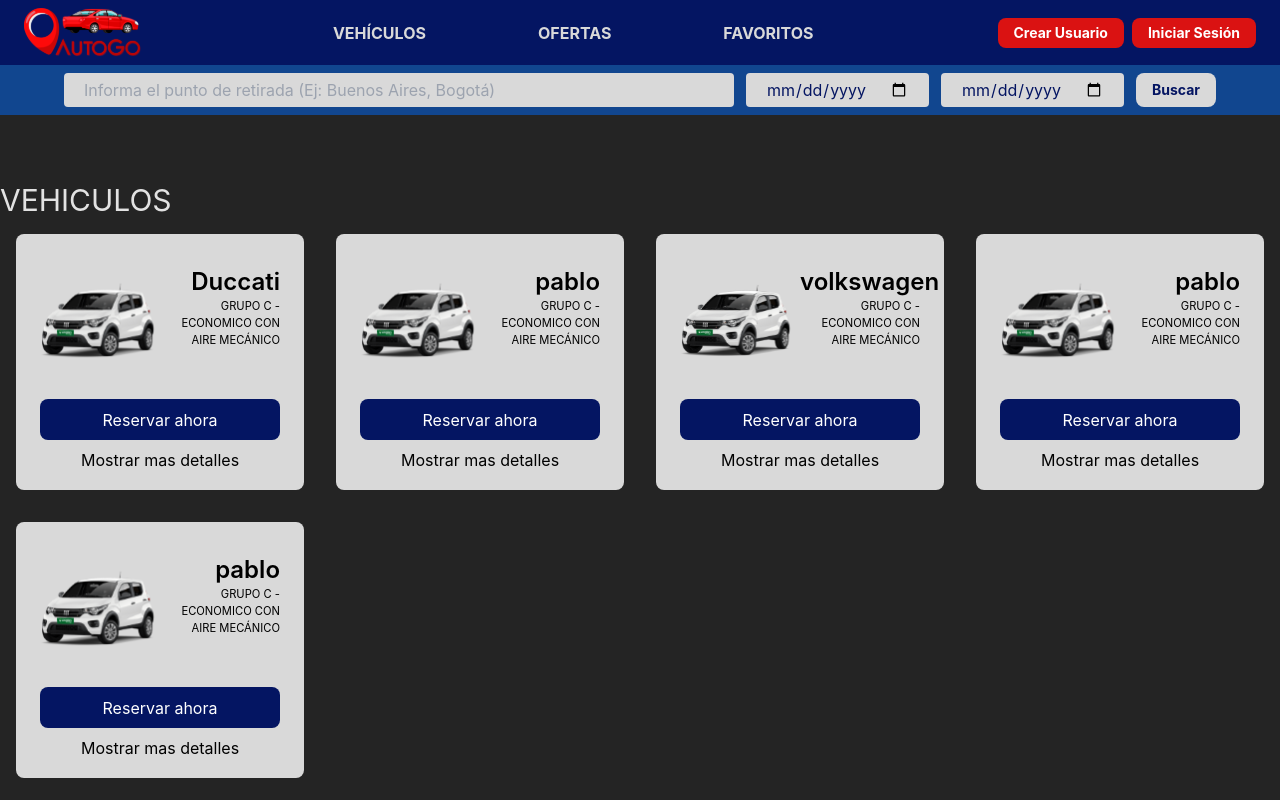
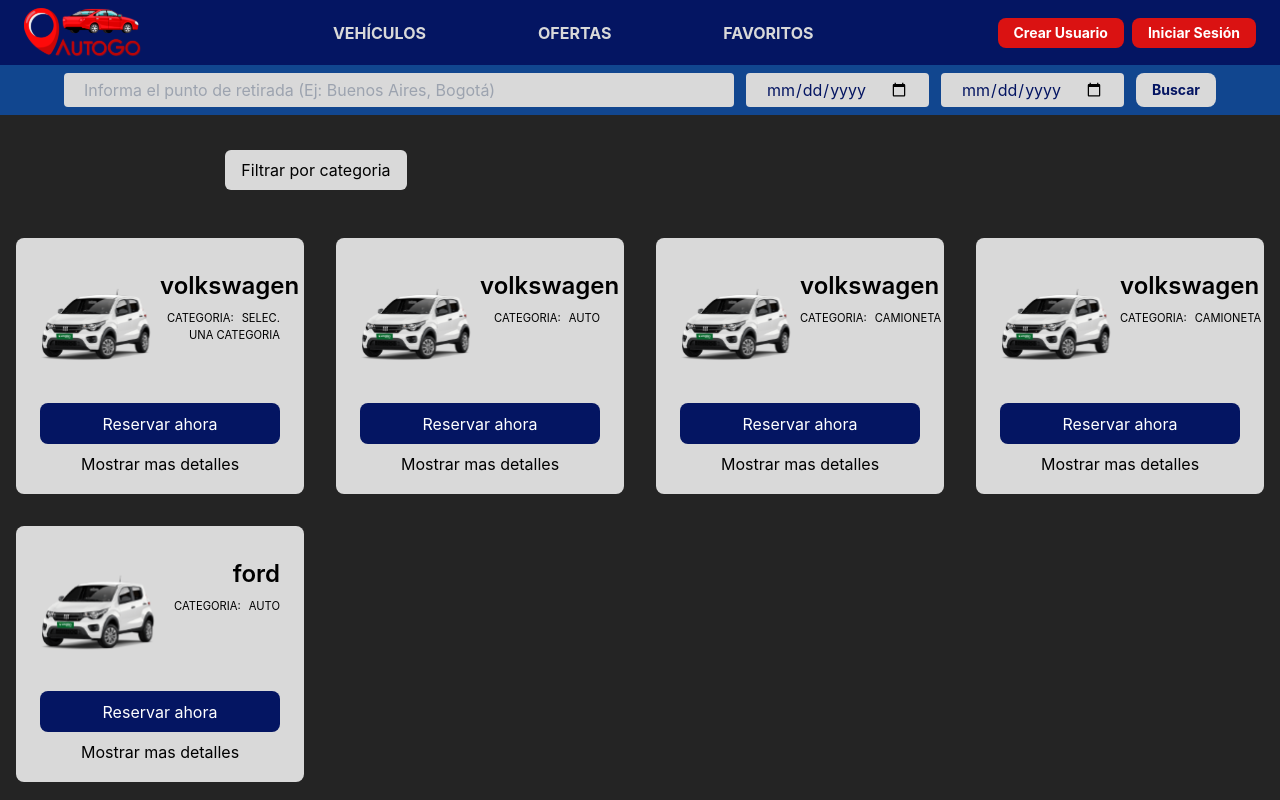
Before and after one commit to pablo-ambrogio/proyecto-final-CDT, a React (Vite) app: page / in a window 1280 px wide. Shown: the top 800 px of the page. Built offline with nearby package versions, Linux system fonts and the light colour scheme; data requests are answered from the project's data file; a web font is replaced by a local one.

Commit message:
agregando filtro

```diff
--- a/db/db.json
+++ b/db/db.json
@@ -1,78 +1,79 @@
 {
   "vehicles": [
     {
-      "brand": "Duccati",
-      "model": "golf",
-      "category": "motocicleta",
-      "serialBody": "carroceria333",
-      "serialMotor": "115hp",
-      "color": "gris",
+      "brand": "volkswagen",
+      "model": "amarok",
+      "category": "Selec. una categoria",
+      "serialBody": "ty5542589sdxx7",
+      "serialMotor": "ty5542589sdxx7",
+      "color": "gris urbano",
       "year": "2024",
-      "plaque": "654",
-      "operative": true,
-      "observation": "el auto esta perfecto",
-      "description": "descr",
-      "isFav": true,
+      "plaque": "af792fc",
+      "operative": false,
+      "observation": "pintar",
+      "description": "ideal para campo",
+      "photo": {},
       "id": "12a4"
     },
     {
-      "id": "eb28",
-      "brand": "pablo",
-      "model": "asdasd",
-      "category": "camioneta",
-      "serialBody": "asdasd",
-      "serialMotor": "motor777",
-      "color": "asdasd",
-      "year": "2017",
-      "plaque": "asdasd",
-      "operative": true,
-      "observation": "asdasd",
-      "description": "asdasd",
-      "isFav": false
+      "brand": "volkswagen",
+      "model": "amarok",
+      "category": "auto",
+      "serialBody": "ty5542589sdxx7",
+      "serialMotor": "ty5542589sdxx7",
+      "color": "gris urbano",
+      "year": "2023",
+      "plaque": "af792fc",
+      "operative": false,
+      "observation": "pintar",
+      "description": "ideal para campo",
+      "photo": {},
+      "id": "eb28"
     },
     {
-      "id": "e469",
       "brand": "volkswagen",
-      "model": "dasdasd",
+      "model": "amarok",
       "category": "camioneta",
-      "serialBody": "asdas",
-      "serialMotor": "asdasd",
-      "color": "asdasd",
-      "year": "2018",
-      "plaque": "asdasd",
+      "serialBody": "ty5542589sdxx7",
+      "serialMotor": "ty5542589sdxx7",
+      "color": "gris urbano",
+      "year": "2021",
+      "plaque": "af792fc",
       "operative": true,
-      "observation": "asdasd",
-      "description": "asdasd",
-      "isFav": true
+      "observation": "pintar",
+      "description": "ideal para campo",
+      "photo": {},
+      "id": "e469"
     },
     {
-      "id": "efd4",
-      "brand": "pablo",
-      "model": "asdasd",
-      "category": "tractor",
-      "serialBody": "asdasd",
-      "serialMotor": "asdasd",
-      "color": "asdasd",
-      "year": "2018",
-      "plaque": "asdasd",
-      "operative": true,
-      "observation": "asd",
-      "description": "asdasd",
-      "isFav": true
+      "brand": "volkswagen",
+      "model": "amarok",
+      "category": "camioneta",
+      "serialBody": "ty5542589sdxx7",
+      "serialMotor": "ty5542589sdxx7",
+      "color": "gris urbano",
+      "year": "2021",
+      "plaque": "af792fc",
+      "operative": false,
+      "observation": "pintar",
+      "description": "ideal para campo",
+      "photo": {},
+      "id": "efd4"
     },
     {
-      "id": "8fd8",
-      "brand": "pablo",
-      "category": "camioneta",
-      "description": "aire acondicionado",
-      "model": "asdasd",
-      "observation": "dddddd",
+      "brand": "ford",
+      "model": "focus",
+      "category": "auto",
+      "serialBody": "r355d4x584s8",
+      "serialMotor": "r355d4x584s8",
+      "color": "azul",
+      "year": "2016",
+      "plaque": "aa353gt",
       "operative": true,
-      "plaque": "ddddd",
-      "serialBody": "asdasd",
-      "serialMotor": "motor777",
-      "year": "2019",
-      "isFav": false
+      "observation": "service",
+      "description": "auto para ruta",
+      "photo": {},
+      "id": "8fd8"
     }
   ],
   "categories": [
@@ -93,12 +94,6 @@
       "name": "motocicleta",
       "description": "Ideal para recorre las ciudades",
       "icon": "/src/assets/iconcategories/icon-notfound.svg?t=1710974950245"
-    },
-    {
-      "id": "b429",
-      "name": "monopatin",
-      "description": "ideal para usar en la ciudad",
-      "icon": "/src/assets/iconcategories/icon-notfound.svg"
     }
   ]
 }
--- a/src/App.jsx
+++ b/src/App.jsx
@@ -3,10 +3,11 @@
 import Navbar from './components/common/header/Navbar'
 import { useLocation } from 'react-router-dom'
 import { useEffect, useState } from 'react'
+import Filter from './components/common/filter/Filter'
 
 function App() {
 
-  const {pathname} = useLocation()
+  const { pathname } = useLocation()
   const [isPathnameAdmin, setIsPathnameAdmin] = useState(false)
 
   const getPathname = (path) => {
@@ -25,18 +26,22 @@
       <div
         className="grid min-h-screen grid-rows-[150px,1fr,70px]"
       >
-        {
+        {/* {
           !isPathnameAdmin &&
-          <Navbar />
-        }
+        } */}
+        <Navbar />
         <section className="mx-auto w-full">
+          {
+            !pathname.includes("/favorite") & !isPathnameAdmin &&
+            <Filter />
+          }
           <Outlet />
         </section>
 
-        {
+        {/* {
           !isPathnameAdmin &&
-          <Footer />
-        }
+        } */}
+        <Footer />
       </div>
 
     </>
--- a/src/components/common/card/Card.jsx
+++ b/src/components/common/card/Card.jsx
@@ -4,9 +4,7 @@
 
 const Card = ({ vehicle }) => {
 
-    const { id, brand } = vehicle
-
-    console.log(vehicle);
+    const { id, brand, category } = vehicle
 
     const handleClick = () => {
         alert('Estamos trabajando para que puedas reservar tu automovil')
@@ -27,8 +25,10 @@
                                 className='text-2xl font-semibold'
                             >{brand}</h2>
                             <p
-                                className=' uppercase text-[0.7rem]'
-                            >grupo c - economico con aire mecánico</p>
+                                className=' uppercase text-[0.7rem] mt-2'
+                            >categoria:
+                                <span className='pl-2'>{category}</span>
+                            </p>
 
                             {/* <div className="h-full text-end pt-2 w-2/4">
                                 <h2 className="text-2xl font-semibold">Fiat Mobi 1.0</h2>
--- /dev/null
+++ b/src/components/common/filter/Filter.jsx
@@ -0,0 +1,89 @@
+import axios from "axios"
+import { useContext, useState } from "react";
+import { useEffect } from "react";
+import { FilterContext } from "../../../context/FilterContext";
+import { Link } from "react-router-dom";
+
+const Filter = () => {
+
+    const { check, setCheck, vehicles } = useContext(FilterContext)
+
+    const [categories, setCategories] = useState([])
+    const [filter, setFilter] = useState(false)
+    const [isCheck, setIsCheck] = useState(false)
+
+    const getCategory = async () => {
+        const { data } = await axios.get("http://localhost:3000/categories")
+        setCategories(data);
+    }
+
+    const handleCheck = e => {
+        console.log(e);
+        const { value } = e.target
+        const { checked } = e.target
+        if (checked) {
+            const vehiclesFilter = vehicles.filter(vehicle => vehicle.category === value)
+            setCheck([...check, ...vehiclesFilter])
+
+        }
+        else {
+            const vehiclesFilter = check.filter(vehicle => vehicle.category !== value)
+            setCheck([...vehiclesFilter])
+        }
+    }
+
+    const hanldeText = () => {
+        setIsCheck(!isCheck)
+    }
+
+    const handleFilter = () => {
+        setFilter(!filter)
+    }
+
+    useEffect(() => {
+        getCategory()
+    }, [])
+
+    return (
+        <section
+            className="text-[#010101] md:w-8/12 mx-auto px-3"
+        >
+            <div
+            >
+                <h3
+                    className="inline-block bg-grey py-2 px-4 rounded-md"
+                    onClick={handleFilter}
+                >Filtrar por categoria</h3>
+            </div>
+            <div
+                className={`${!filter && "hidden"} flex justify-center gap-x-4 uppercase`}
+            >
+                {
+                    categories.map(category => {
+                        return (
+                            <>
+                                <div key={category.id}
+                                    onClick={hanldeText}
+                                >
+                                    <label htmlFor={category.name}
+                                        className={`${isCheck && "text-red"} text-blue`}
+                                    >
+                                        <input type="checkbox"
+                                            className="hidden"
+                                            id={category.name}
+                                            name={category.name}
+                                            value={category.name}
+                                            onChange={handleCheck}
+                                        />
+                                        {category.name}
+                                    </label>
+                                </div>
+                            </>
+                        )
+                    })
+                }
+            </div>
+        </section>
+    )
+}
+export default Filter
--- a/src/components/pages/Vehicles.jsx
+++ b/src/components/pages/Vehicles.jsx
@@ -1,30 +1,44 @@
-import { useState, useEffect } from "react"
+import { useState, useEffect, useContext } from "react"
 import Card from "../common/card/Card"
-import axios from "axios";
+import { FilterContext } from "../../context/FilterContext"
+// import { FilterContext } from "../../context/FilterContext";
 
 const Vehicles = () => {
 
-    const [vehicles, setVehicles] = useState([]);
+    const { vehicles, check, getVehicles } = useContext(FilterContext)
+    // const [vehicles, setVehicles] = useState([]);
 
-    const getVehicles = async () => {
-        const { data } = await axios.get("http://localhost:3000/vehicles")
-        setVehicles(data);
-        // console.log(...data);
-    }
+
+    // const getVehicles = async () => {
+    //     const { data } = await axios.get("http://localhost:3000/vehicles")
+    //     setVehicles(data);
+    // }
 
     useEffect(() => {
         getVehicles()
     }, [])
 
+    useEffect(() => {
+        console.log(check);
+    }, [check])
 
     return (
         <div className="min-h-dvh max-w-screen-xl lg:max-w-7xl mx-auto py-8 pb-16">
-            <h1 className="text-3xl uppercase">vehiculos</h1>
             <section>
                 <div
                     className="w-full grid grid-cols-1 md:grid-cols-2 lg:grid-cols-3 xl:grid-cols-4  place-content-center p-4 gap-8"
                 >
                     {
+                        check.length != 0 ? (
+                            check.map(vehicle => {
+                                return (
+                                    <Card
+                                        key={vehicle.id}
+                                        vehicle={vehicle}
+                                    />
+                                )
+                            })
+                        ) : (
                             vehicles.map(vehicle => {
                                 return (
                                     <Card
@@ -33,8 +47,8 @@
                                     />
                                 )
                             })
+                        )
                     }
-                    {/* <Card />  */}
                 </div>
             </section>
         </div>
--- /dev/null
+++ b/src/context/FilterContext.jsx
@@ -0,0 +1,40 @@
+import axios from "axios";
+import { createContext, useState } from "react";
+
+export const FilterContext = createContext()
+
+const FilterContextProvider = ({ children }) => {
+
+    const [check, setCheck] = useState([])
+
+    const [vehicles, setVehicles] = useState([]);
+    const [vehicleId, setVehicleId] = useState({})
+
+    const getVehicles = async () => {
+        const { data } = await axios.get("http://localhost:3000/vehicles")
+        setVehicles(data);
+    }
+
+    const getVehicleForId = async id => {
+        const { data } = await axios.get(`http://localhost:3000/vehicles/${id}`)
+        setVehicleId({ ...data });
+    }
+
+    const data = {
+        setCheck,
+        check,
+        vehicles,
+        getVehicles,
+        getVehicleForId,
+        vehicleId
+    }
+
+    return (
+        <FilterContext.Provider
+            value={data}
+        >
+            {children}
+        </FilterContext.Provider>
+    )
+}
+export default FilterContextProvider
--- a/src/main.jsx
+++ b/src/main.jsx
@@ -20,11 +20,13 @@
 import NavBarContextProvider from './context/NavbarContext.jsx'
 import AdminCategoriesList from './components/pages/admin/AdminCategoriesList.jsx'
 import Favorite from './components/pages/Favorite.jsx'
+import FilterContextProvider from './context/FilterContext.jsx'
 
 ReactDOM.createRoot(document.getElementById('root')).render(
   <React.StrictMode>
     <BrowserRouter>
       <NavBarContextProvider>
+        <FilterContextProvider>
           <Routes>
             <Route path='/' element={<App />}>
 
@@ -39,6 +41,8 @@
               <Route element={<ProtectedRoute />}>
 
                 <Route path='/admin' element={<AdminHome />}>
+
+                  <Route path='/admin' element={<AdminVehiclesList />} />
 
                   <Route path='add-vehicle' element={<AdminAddVehicles />} />
                   <Route path='add-vehicle/:id' element={<AdminAddVehicles />} />
@@ -58,7 +62,7 @@
             </Route>
 
           </Routes>
-
+        </FilterContextProvider>
       </NavBarContextProvider>
     </BrowserRouter>
   </React.StrictMode>,
```
Also changed, not shown: src/components/common/admin/addVehicle/AddVehicle.jsx (+6 -6 lines), src/components/common/cardDetail/CardDetail.jsx (+11 -14 lines). Lines whose indentation alone changed are shown as unchanged.
